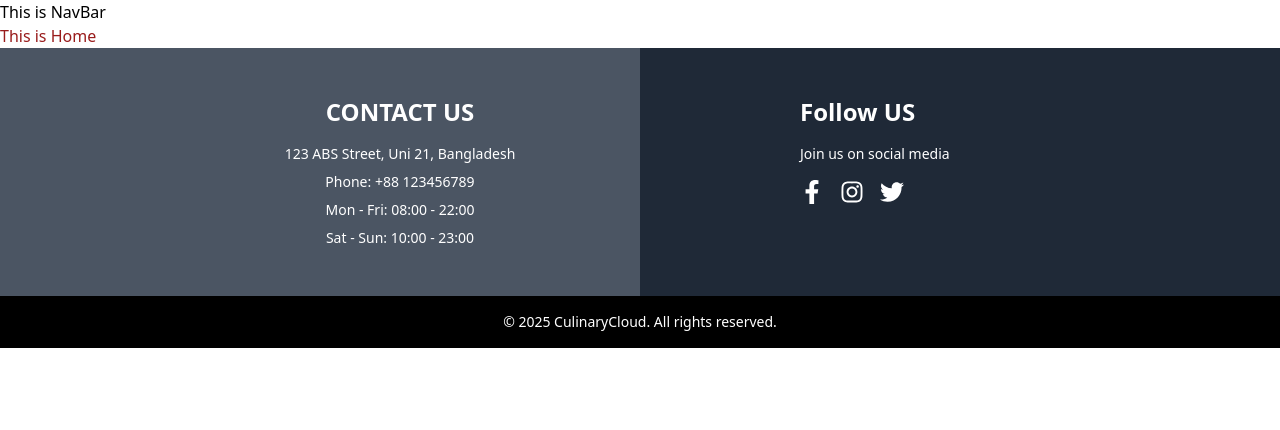
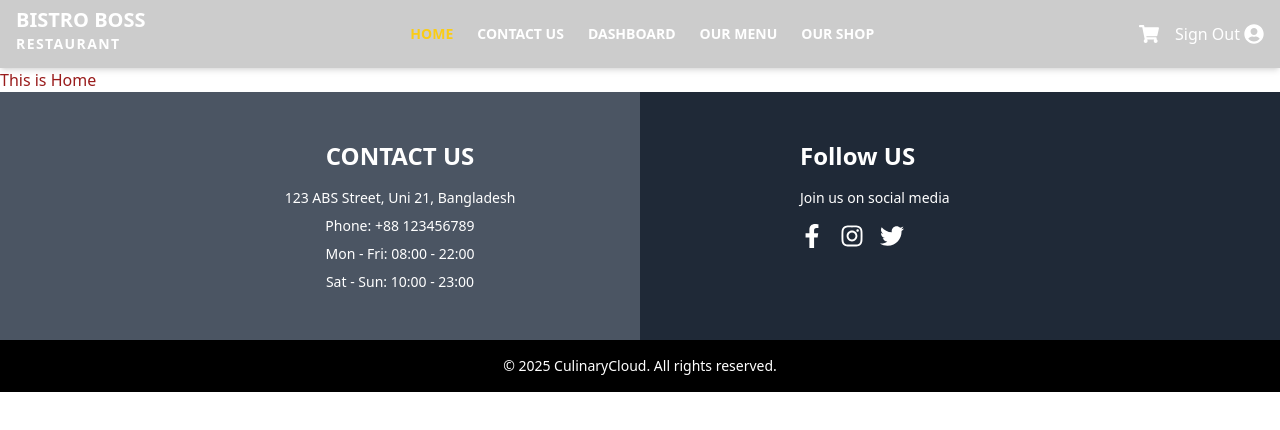
Before and after one commit to shahrukkabir/restaurant-management-client, a React (Vite) app: page / in a window 1280 px wide. Shown: the top 430 px of the page. Built offline with nearby package versions, Linux system fonts and the light colour scheme.

Commit message:
update navbar

```diff
--- a/src/Pages/Shared/NavBar.jsx
+++ b/src/Pages/Shared/NavBar.jsx
@@ -1,11 +1,36 @@
-import React from 'react';
+import { Link } from "react-router-dom";
+import { FaShoppingCart, FaUserCircle } from "react-icons/fa";
 
-const NavBar = () => {
-    return (
-        <div>
-            <h2>This is NavBar</h2>
+const Navbar = () => {
+  return (
+    <div className="w-full bg-black bg-opacity-20 text-white shadow-md">
+      <div className="max-w-7xl mx-auto px-4 py-3 flex items-center justify-between">
+        {/* Logo */}
+        <div className="text-xl font-bold">
+          <span className="block leading-4">BISTRO BOSS</span>
+          <span className="text-sm tracking-widest">RESTAURANT</span>
         </div>
-    );
+
+        {/* Navigation Links */}
+        <div className="hidden md:flex items-center gap-6 text-sm uppercase font-semibold">
+          <Link to="/" className="hover:text-yellow-400 text-yellow-400">Home</Link>
+          <Link to="/contact">Contact Us</Link>
+          <Link to="/dashboard">Dashboard</Link>
+          <Link to="/menu">Our Menu</Link>
+          <Link to="/shop">Our Shop</Link>
+        </div>
+
+        {/* Right Icons */}
+        <div className="flex items-center gap-4">
+          <FaShoppingCart className="text-xl cursor-pointer" />
+          <button className="flex items-center gap-1">
+            <span>Sign Out</span>
+            <FaUserCircle className="text-xl" />
+          </button>
+        </div>
+      </div>
+    </div>
+  );
 };
 
-export default NavBar;
+export default Navbar;
```
